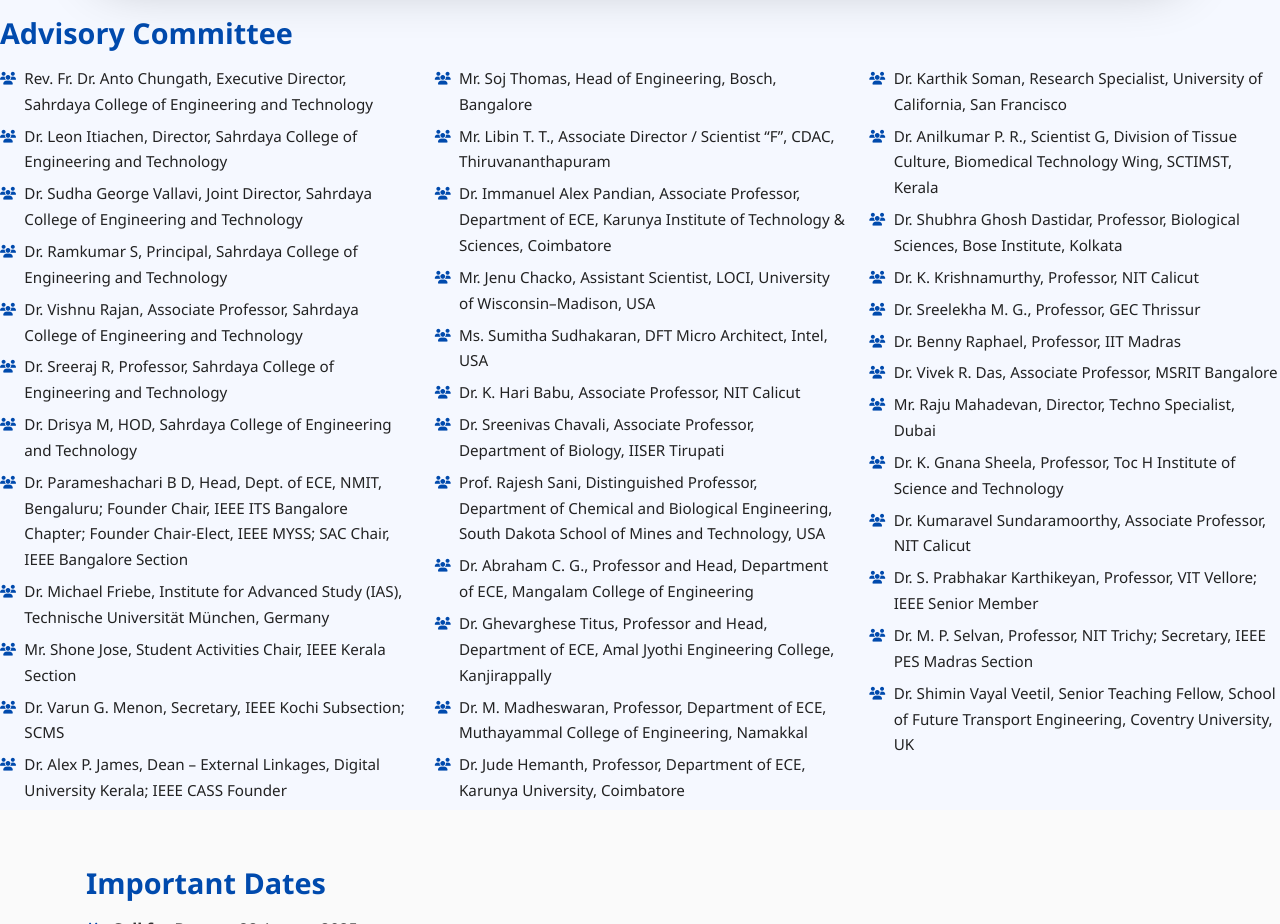
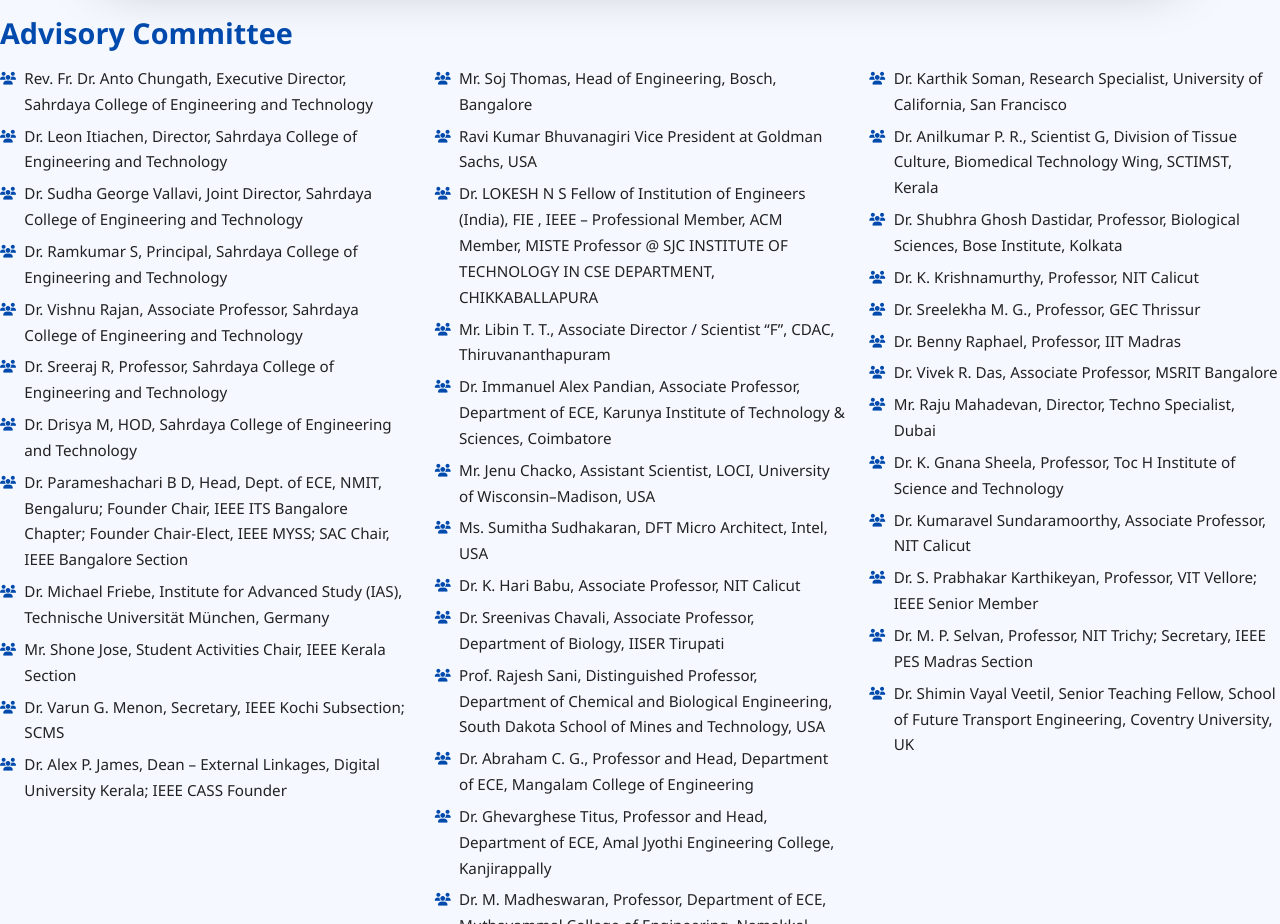
Before and after one commit to manishankar1988/adsssc, a plain HTML site: page index.html in a window 1280 px wide. Shown: the part 5560-6484 px from the top of the page. Drawn offline with Linux system fonts and the light colour scheme.

Commit message:
Add committee members to index.html

```diff
--- a/index.html
+++ b/index.html
@@ -345,6 +345,8 @@
 
     <ul class="committee-list advisory">
       <li>Mr. Soj Thomas, Head of Engineering, Bosch, Bangalore</li>
+      <li>Ravi Kumar Bhuvanagiri Vice  President at Goldman Sachs, USA</li>
+      <li>Dr. LOKESH N S Fellow of Institution of Engineers (India), FIE , IEEE – Professional Member, ACM Member, MISTE Professor @ SJC INSTITUTE OF TECHNOLOGY IN CSE DEPARTMENT, CHIKKABALLAPURA</li>
       <li>Mr. Libin T. T., Associate Director / Scientist “F”, CDAC, Thiruvananthapuram</li>
       <li>Dr. Immanuel Alex Pandian, Associate Professor, Department of ECE, Karunya Institute of Technology &amp; Sciences, Coimbatore</li>
       <li>Mr. Jenu Chacko, Assistant Scientist, LOCI, University of Wisconsin–Madison, USA</li>
```
